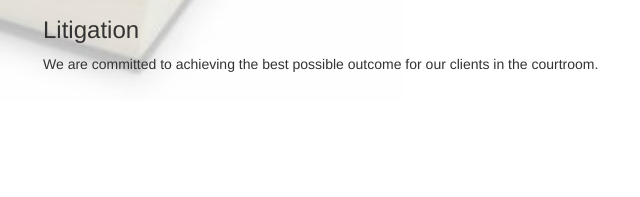
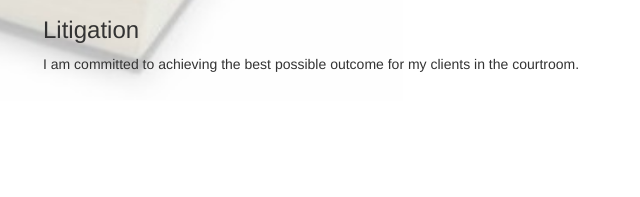
Before and after one commit to 1032dewey/1032dewey.github.io, a plain HTML site: page index.html in a window 1280 px wide. Shown: the part 557-754 px from the top of the page, 417-1057 px from the left. Drawn offline with nearby package versions, Linux system fonts and the light colour scheme.

Commit message:
and again

```diff
--- a/index.html
+++ b/index.html
@@ -72,7 +72,7 @@
 	         <p>I have successfully engaged in negotiation and mediation on behalf of my clients in multiple settings, including business-to-business, landlord-tenant, and consumer transactions.</p>
 
 	         <h3>Litigation</h3>
-	         <p>We are committed to achieving the best possible outcome for our clients in the courtroom.</p>
+	         <p>I am committed to achieving the best possible outcome for my clients in the courtroom.</p>
 	    </div>
 
 			</div>
```
